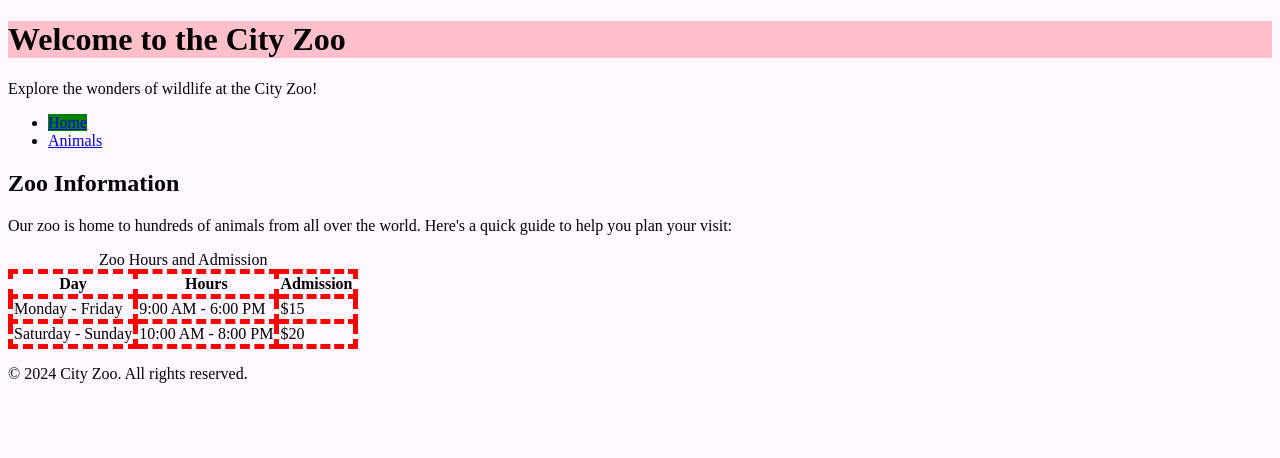
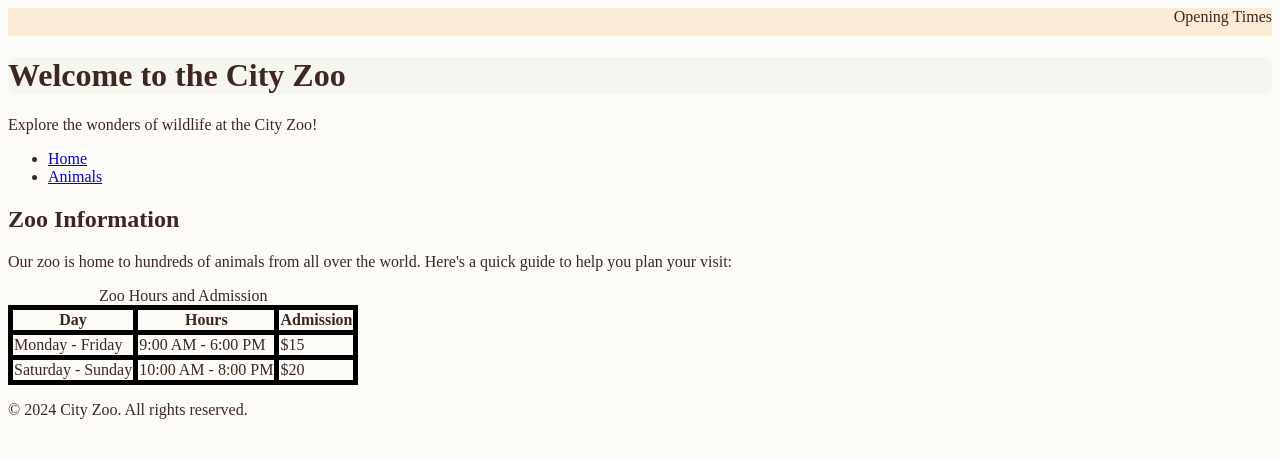
Before and after one commit to CarterJack-ArlingtonTech/CarterJack-ArlingtonTech.github.io, a plain HTML site: page practice/zoo/index.html in a window 1280 px wide. Drawn offline with Linux system fonts and the light colour scheme; no server answers; files whose address does not match are found by name.

Commit message:
worked on /practice/zoo/index.html and /practice/zoo/style.css

```diff
--- a/main.css
+++ b/main.css
@@ -1,3 +1,6 @@
+* {
+    cursor: url('cursor.svg'), pointer;
+}
 h3 {
     font-weight: bold;
     color:darkgoldenrod;
--- a/practice/zoo/index.html
+++ b/practice/zoo/index.html
@@ -2,27 +2,32 @@
 <html lang="en">
 <head>
     <meta charset="UTF-8">
+
     <title>Zoo Overview</title>
     <script src="../js/init.js"></script>
     <style>
         table, tr, th, td {
-            border: 5px dashed rgb(255, 0, 0);
+            border: 5px dashed rgb(0, 0, 0);
             border-collapse: collapse;
         }
         body {
-            background-color: rgb(255,248,255);
+            background-color: rgb(255, 255, 255);
         }
         </style>
         <link rel="stylesheet" href="style.css">
 </head>
 <body>
     <header>
-        <h1 style="background-color: pink">Welcome to the City Zoo</h1>
+        <div class="navbar">
+            <a class="times">Opening Times</a>
+            <iframe class="times" src="../minimal.html" width="100" height="100"></iframe>
+        </div>
+        <h1>Welcome to the City Zoo</h1>
         <p>Explore the wonders of wildlife at the City Zoo!</p>
     </header>
     <nav>
         <ul>
-            <li><a style="background-color: green;" href="index.html">Home</a></li>
+            <li class="firstLink"><a href="index.html">Home</a></li>
             <li><a href="animals.html">Animals</a></li>
         </ul>
     </nav>
@@ -57,5 +62,5 @@
     <footer>
         <p>&copy; 2024 City Zoo. All rights reserved.</p>
     </footer>
-</body>
+    </body>
 </html>
--- a/practice/zoo/style.css
+++ b/practice/zoo/style.css
@@ -1,7 +1,54 @@
+body {
+     background-color: #fdfbf7;
+     color: #3e2723;
+}
+
+
 table, tr, th, td {
-            border: 5px dashed rgb(255, 0, 0);
+            border: 5px solid rgb(0, 0, 0);
             border-collapse: collapse;
         }
-        body {
-            background-color: rgb(255,248,255);
-        }
+
+* {
+   background-color: rbb(1,1,1);
+   font-family: "Verdana", "Arial";
+}
+
+.firstLink a {
+    background-color: rgb(255, 255, 255);
+}
+
+a {
+
+}
+head {
+padding: 30px;
+}
+h1 {
+    background-color: #2e7d3209;
+     border-radius: 8px;
+}
+* {
+    font-family: "Coral Pixels", serif;
+}
+
+.navbar {
+    text-align: right;
+    background-color: antiquewhite;
+    padding-bottom: 10px;
+    flex-direction: column;
+}
+
+iframe.times {
+    display: none;
+    text-align: right;
+}
+
+a.times:hover ~ iframe.times {
+    display: block;
+    position: absolute;
+    text-align: right;
+    right: 20px;
+}
+
+/*https://stackoverflow.com/questions/18749276/css-on-hover-show-another-element*/
```
Also changed, not shown: practice/zoo/times.html (added, +27 -0 lines).
